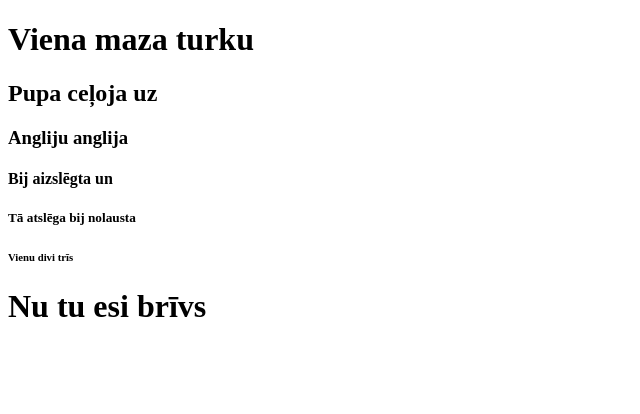
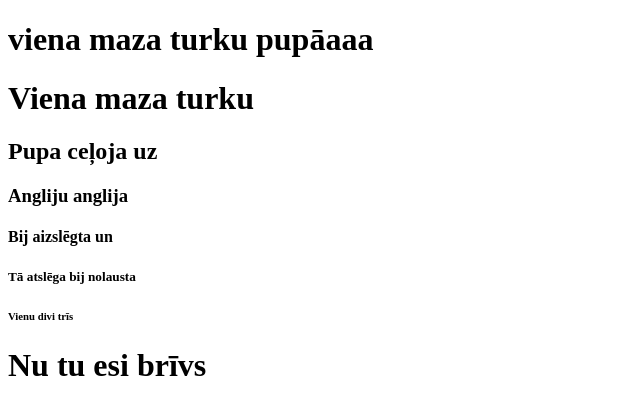
Before and after one commit to RealKakus/webpage_style, a plain HTML site: page index.html in a window 1280 px wide. Shown: the whole page, without its empty margins (0-640 px from the left). Drawn offline with Linux system fonts and the light colour scheme.

Commit message:
Update index.html

```diff
--- a/index.html
+++ b/index.html
@@ -2,11 +2,12 @@
 <html>
 
 <head>
-</head>
+  <h1>viena maza turku pupāaaa</h1>
+  </head>
 
 <body>
 
-<h1>Viena maza turku</h1>
+<h1 style=background-colur:yellow;>Viena maza turku</h1>
 <h2>Pupa ceļoja uz</h2>
 <h3>Angliju anglija</h3>
 <h4>Bij aizslēgta un</h4>
```
